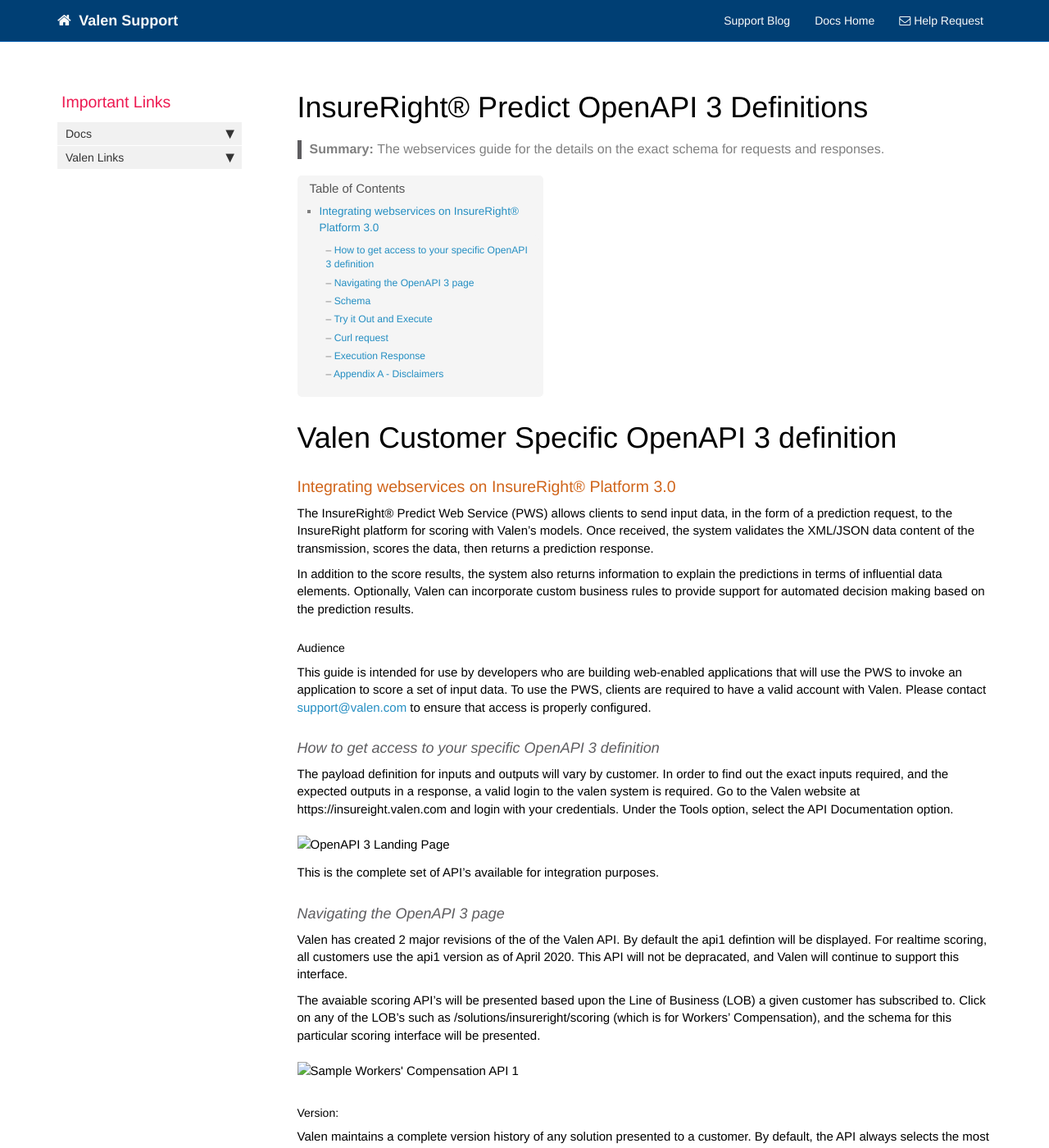
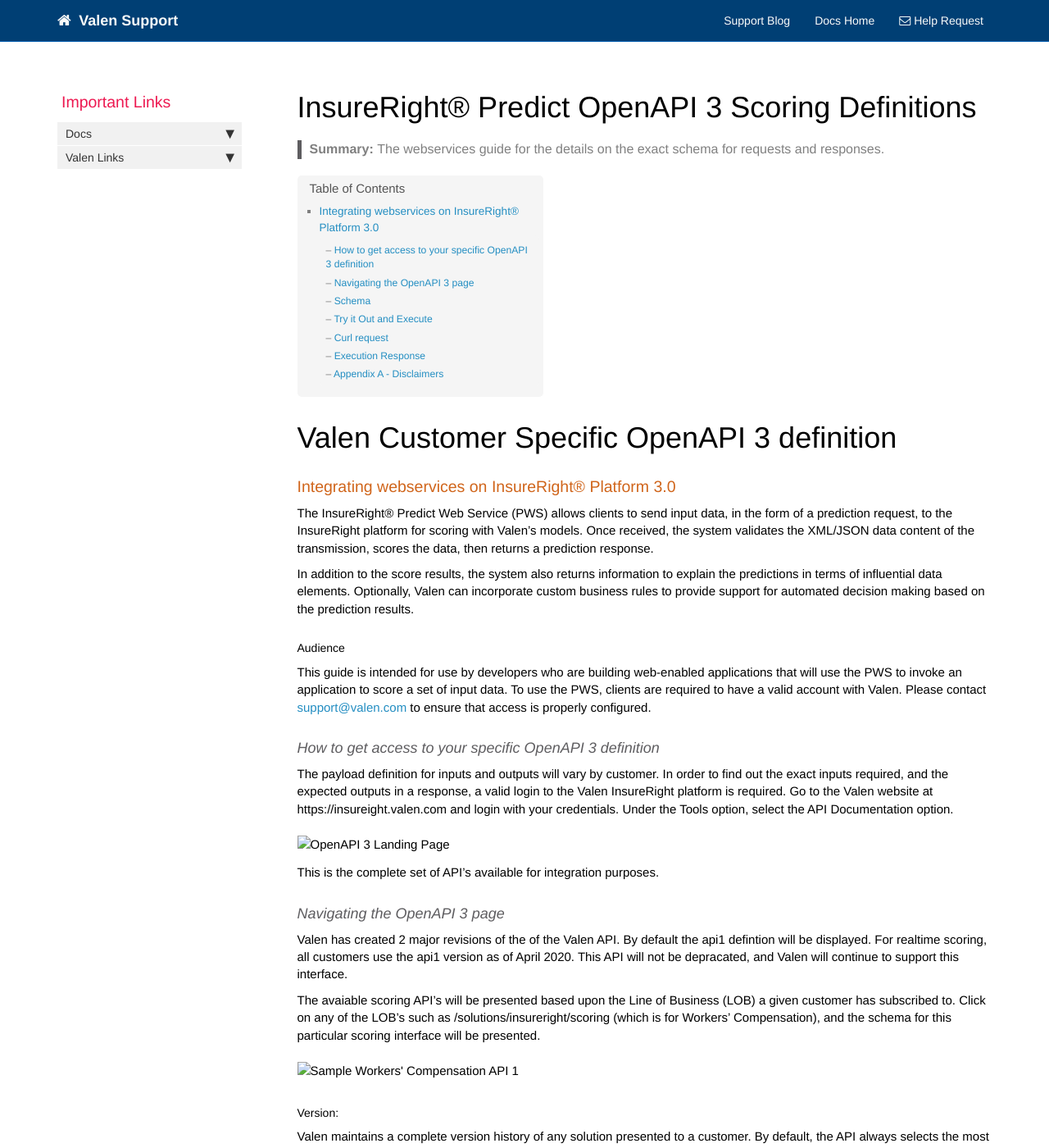
Before and after one commit to valensupport/valensupport.github.io, a Jekyll site: the page built from pages/customer_specific_apis.md, in a window 1280 px wide and 1400 px high. Shown: the whole window at 82% size. Built offline with Jekyll 4.4.1, drawn with Linux system fonts in a browser that asks for light colours; nearby versions of some CDN libraries; comment, search, counter and statistics services are not loaded; part of the change alters nothing that is shown; some of the changed text lies outside the part shown.

Commit message:
Update customer_specific_apis.md
-ed work

```diff
--- a/pages/customer_specific_apis.md
+++ b/pages/customer_specific_apis.md
@@ -1,6 +1,6 @@
 ---
 layout: page
-title: InsureRight® Predict OpenAPI 3 Definitions
+title: InsureRight® Predict OpenAPI 3 Scoring Definitions
 permalink: customer_specific_apis.html
 sidebar: nav_sidebar
 last_updated: April, 2020
@@ -21,7 +21,7 @@ This guide is intended for use by developers who are building web-enabled applic
 
 #### How to get access to your specific OpenAPI 3 definition
 
-The payload definition for inputs and outputs will vary by customer.  In order to find out the exact inputs required, and the expected outputs in a response, a valid login to the valen system is required.  Go to the Valen website at https://insureight.valen.com and login with your credentials.  Under the Tools option, select the API Documentation option.
+The payload definition for inputs and outputs will vary by customer.  In order to find out the exact inputs required, and the expected outputs in a response, a valid login to the Valen InsureRight platform is required.  Go to the Valen website at https://insureight.valen.com and login with your credentials.  Under the Tools option, select the API Documentation option.
 
 ![OpenAPI 3 Landing Page]({{ "/images/API1EntryPoint.PNG" | absolute_url }})
 
@@ -110,11 +110,6 @@ Every effort was made to ensure the material contained in this document was comp
 All products, trademarks, registered trademarks, trade names, service marks and company names mentioned herein are the property of their respective owners.
 
 -   InsureRight® Platform is a trademark of Valen® Analytics.
--   Linux® is the registered trademark of Linus Torvalds in the U.S. and other countries.
--   Microsoft®, Windows is a registered trademark of Microsoft
-    Corporation in the United States and/or other countries.
--   W3Schools.com© is copyrighted by Refsnes Data 1999-2009. All Rights
-    Reserved
 -   cURL and libcurl are Open Source/Free Software. The cURL license is
     copyrighted by Daniel Stenberg 1996 - 2013, <https://curl.haxx.se/docs/copyright.html>
 
@@ -124,8 +119,8 @@ This guide is not intended to provide or substitute for managerial or legal advi
 
 ##### Publication Date
 
-April 2, 2020
+April 7, 2020
 
 | Revision | Date | Author(s) | Description |
 |----------|------|-----------|-------------|
-|1|04/02/2020|Valen Support|Initial version for Customer Specific OpenAPI 3 documentation|
+|1|04/07/2020|Valen Support|Initial version for Customer Specific OpenAPI 3 documentation|
```
